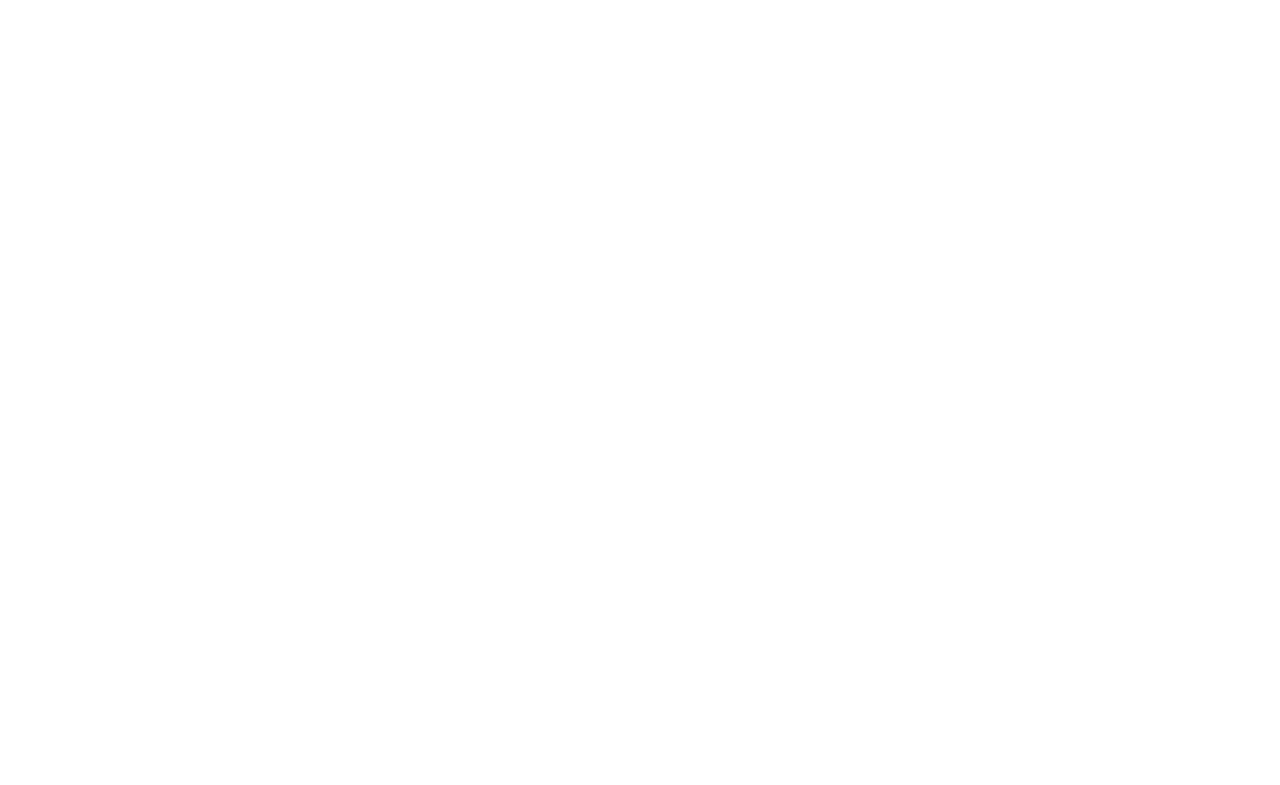
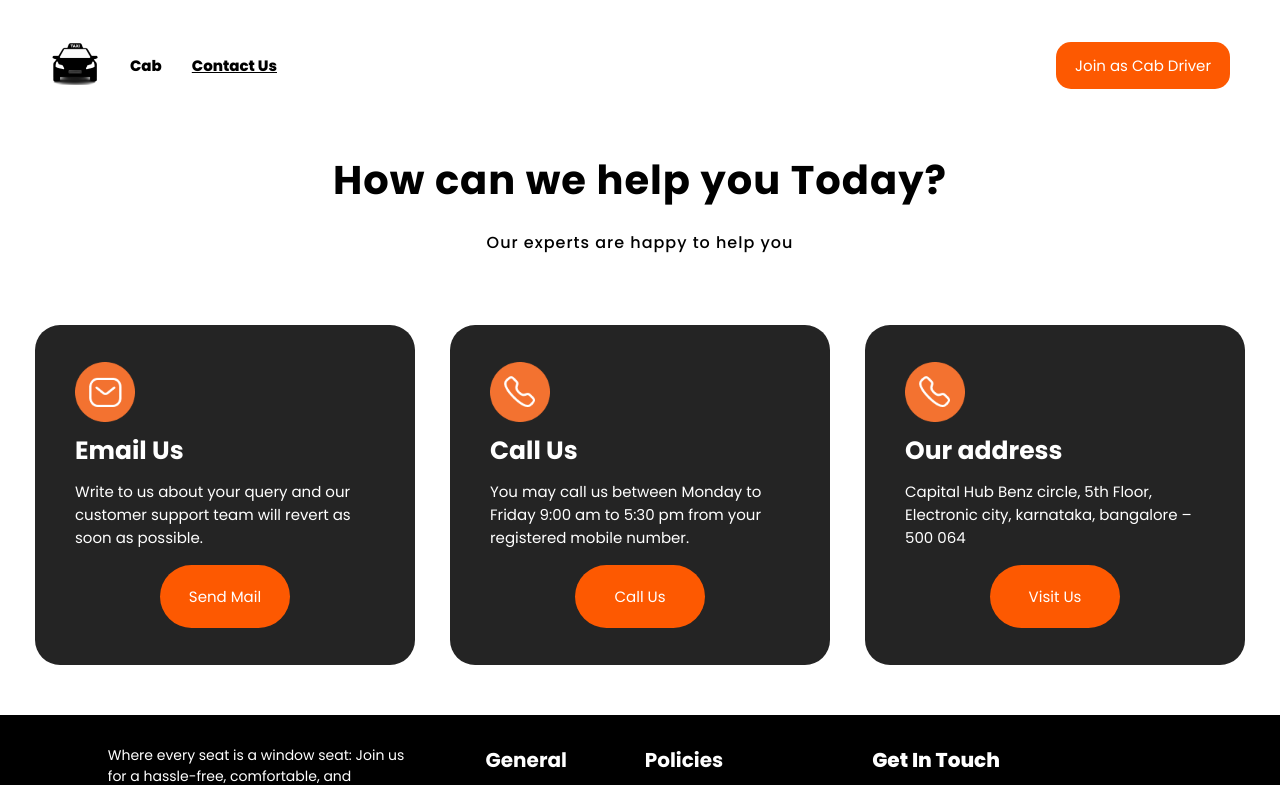
Before and after one commit to Curran-C/yesgobus-new, a React (Vite) app in the folder client/: page /contactus in a window 1280 px wide. Before the commit this address had no page. Shown: the top 785 px of the page. Built offline with nearby package versions, Linux system fonts and the light colour scheme.

Commit message:
UI changes

```diff
--- a/client/src/App.jsx
+++ b/client/src/App.jsx
@@ -1,4 +1,4 @@
-import { LandingPage, Payments, KYC, ComingSoon } from "./pages";
+import { LandingPage, Payments, KYC, ComingSoon, ContactUs } from "./pages";
 import { BrowserRouter, Route, Routes } from "react-router-dom";
 
 function App() {
@@ -8,6 +8,7 @@ function App() {
         <Route path="/" element={<LandingPage />} />
         <Route path="/kyc/payment" element={<Payments />} />
         <Route path="/kyc" element={<KYC />} />
+        <Route path="/contactus" element={<ContactUs />} />
         <Route path="/comingSoon" element={<ComingSoon />} />
       </Routes>
     </BrowserRouter>
--- /dev/null
+++ b/client/src/assets/contact/index.js
@@ -0,0 +1,4 @@
+import call from "./call.png";
+import message from "./message.png";
+
+export { message, call };
--- /dev/null
+++ b/client/src/components/Card/Card.jsx
@@ -0,0 +1,18 @@
+import Button from "../Button/Button";
+import "./Card.scss";
+
+const Card = ({ img, title, subtitle, text }) => {
+  return (
+    <div className="card">
+      <div className="firstContainer">
+        <img src={img} alt="" />
+        <h1>{title}</h1>
+        <p>{subtitle}</p>
+      </div>
+
+      <Button text={text} />
+    </div>
+  );
+};
+
+export default Card;
--- /dev/null
+++ b/client/src/components/Card/Card.scss
@@ -0,0 +1,76 @@
+.card {
+    display: flex;
+    flex-direction: column;
+    align-items: center;
+    justify-content: space-evenly;
+    width: 300px;
+    padding: 20px 40px;
+    border-radius: 25px;
+    height: 300px;
+    background-color: rgba(0, 0, 0, 0.86);
+    color: white;
+    .firstContainer {
+        display: flex;
+        align-items: start;
+        flex-direction: column;
+        gap: 10px;
+        img {
+            height: 60px;
+        }
+        h1 {
+            font-size: 25px;
+        }
+        p {
+            font-size: 15px;
+        }
+    }
+    button {
+        width: 130px;
+        padding: 20px 10px;
+        border-radius: 50px;
+    }
+}
+
+// @media (max-width: 426px) {
+//     .card {
+//         width: 200px;
+//         .firstContainer {
+//             h1 {
+//                 font-size: 18px;
+//             }
+//             p {
+//                 font-size: 13px;
+//             }
+//             img {
+//                 height: 50px;
+//             }
+//         }
+//         button {
+//             width: 130px;
+//             padding: 10px 10px;
+//             border-radius: 50px;
+//         }
+//     }
+// }
+
+@media (max-width: 1024px) {
+    .card {
+        width: 200px;
+        .firstContainer {
+            h1 {
+                font-size: 18px;
+            }
+            p {
+                font-size: 13px;
+            }
+            img {
+                height: 50px;
+            }
+        }
+        button {
+            width: 130px;
+            padding: 10px 10px;
+            border-radius: 50px;
+        }
+    }
+}
--- a/client/src/components/Footer/Footer.jsx
+++ b/client/src/components/Footer/Footer.jsx
@@ -14,8 +14,8 @@ const Footer = () => {
     <div className="footer">
       <div className="footerContainer">
         <p>
-          Lorem ipsum dolor sit amet consectetur. Magna integer enim vitae
-          vulputate eu vitae tristique.
+          Where every seat is a window seat: Join us for a hassle-free,
+          comfortable, and convenient bus booking experience.
         </p>
 
         <FooterLinks title={"General"} links={["About Us", "Pricing"]} />
@@ -36,7 +36,7 @@ const Footer = () => {
           images={[fbdark, instagramdark, twitterdark, linkedindark]}
         />
 
-        <div className="subscribe">
+        {/* <div className="subscribe">
           <AboveFooterImages
             title={"Subscribe to our yesgobus"}
             subtitle={"Subscribe to our yesgobus and get more updates"}
@@ -45,7 +45,7 @@ const Footer = () => {
             <input type="email" name="" id="" />
             <Button text={"Join Now"} />
           </form>
-        </div>
+        </div> */}
       </div>
       <p className="rights">2023 - All right reserved</p>
     </div>
--- a/client/src/components/Navbar/Navbar.jsx
+++ b/client/src/components/Navbar/Navbar.jsx
@@ -9,16 +9,16 @@ const Navbar = () => {
 
   const menu = (
     <div className="burger-menu">
-      <a>
+      <a href="/">
         <span>Home</span>
       </a>
       <a>
         <span>Cab</span>
       </a>
-      <a>
+      {/* <a>
         <span>Offers</span>
-      </a>
-      <a>
+      </a> */}
+      <a href="/contactus">
         <span>Contact Us</span>
       </a>
     </div>
@@ -35,10 +35,10 @@ const Navbar = () => {
         <a>
           <span>Cab</span>
         </a>
-        <a>
+        {/* <a>
           <span>Offers</span>
-        </a>
-        <a>
+        </a> */}
+        <a href="/contactus">
           <span>Contact Us</span>
         </a>
       </div>
--- a/client/src/components/index.js
+++ b/client/src/components/index.js
@@ -12,6 +12,7 @@ import PaymentModal from "./PaymentModal/PaymentModal";
 import Input from "./Input/Input";
 import SignModal from "./SignModal/SignModal";
 import AadharModal from "./AadharModal/AadharModal";
+import Card from "./Card/Card";
 
 export {
   Navbar,
@@ -28,4 +29,5 @@ export {
   Input,
   SignModal,
   AadharModal,
+  Card,
 };
--- /dev/null
+++ b/client/src/pages/ContactUs/ContactUs.jsx
@@ -0,0 +1,46 @@
+import { call, message } from "../../assets/contact";
+import { Card, Footer, Navbar } from "../../components";
+import "./ContactUs.scss";
+
+const ContactUs = () => {
+  return (
+    <div className="ContactUs">
+      <Navbar />
+      <div className="contactContainer">
+        <div className="Title">
+          <h1 className="title">How can we help you Today?</h1>
+          <p className="subtitle">Our experts are happy to help you</p>
+        </div>
+        <div className="cards">
+          <Card
+            img={message}
+            title={"Email Us"}
+            subtitle={
+              "Write to us about your query and our customer support team will revert as soon as possible."
+            }
+            text={"Send Mail"}
+          />
+          <Card
+            img={call}
+            title={"Call Us"}
+            subtitle={
+              "You may call us between Monday to Friday 9:00 am to 5:30 pm from your registered mobile number."
+            }
+            text={"Call Us"}
+          />
+          <Card
+            img={call}
+            title={"Our address"}
+            subtitle={
+              "Capital Hub Benz circle, 5th Floor, Electronic city, karnataka, bangalore – 500 064"
+            }
+            text={"Visit Us"}
+          />
+        </div>
+      </div>
+      <Footer />
+    </div>
+  );
+};
+
+export default ContactUs;
--- /dev/null
+++ b/client/src/pages/ContactUs/ContactUs.scss
@@ -0,0 +1,62 @@
+.ContactUs {
+    .navbar {
+        padding: 0px 50px;
+        height: 130px;
+        .left {
+            a {
+                color: black;
+            }
+        }
+    }
+    .contactContainer {
+        margin-bottom: 50px;
+        display: flex;
+        flex-direction: column;
+        gap: 50px;
+        align-items: center;
+        .Title {
+            display: flex;
+            flex-direction: column;
+            align-items: center;
+            gap: 20px;
+            padding: 20px;
+            color: black;
+            letter-spacing: 1px;
+            h1 {
+                font-size: 40px;
+            }
+            p {
+                font-weight: 500;
+            }
+        }
+
+        .cards {
+            display: flex;
+            align-items: center;
+            justify-content: space-evenly;
+            width: 100%;
+        }
+    }
+}
+
+@media (max-width: 768px) {
+    .ContactUs {
+        .contactContainer {
+            .Title {
+                h1 {
+                    font-size: 25px;
+                    text-align: center;
+                }
+                p {
+                    font-size: 14px;
+                    text-align: center;
+                }
+            }
+            .cards {
+                display: flex;
+                flex-direction: column;
+                gap: 50px;
+            }
+        }
+    }
+}
--- a/client/src/pages/index.js
+++ b/client/src/pages/index.js
@@ -1,6 +1,7 @@
 import LandingPage from "./LandingPage/LandingPage";
 import Payments from "./Payments/Payments";
 import KYC from "./KYC/KYC";
+import ContactUs from "./ContactUs/ContactUs";
 import ComingSoon from "./ComingSoon/ComingSoon";
 
-export { LandingPage, Payments, KYC, ComingSoon };
+export { LandingPage, Payments, KYC, ComingSoon, ContactUs };
```
Also changed, not shown: client/src/assets/contact/call.png (added), client/src/assets/contact/message.png (added), 6 other files (tests, documents, lock files or other folders).
